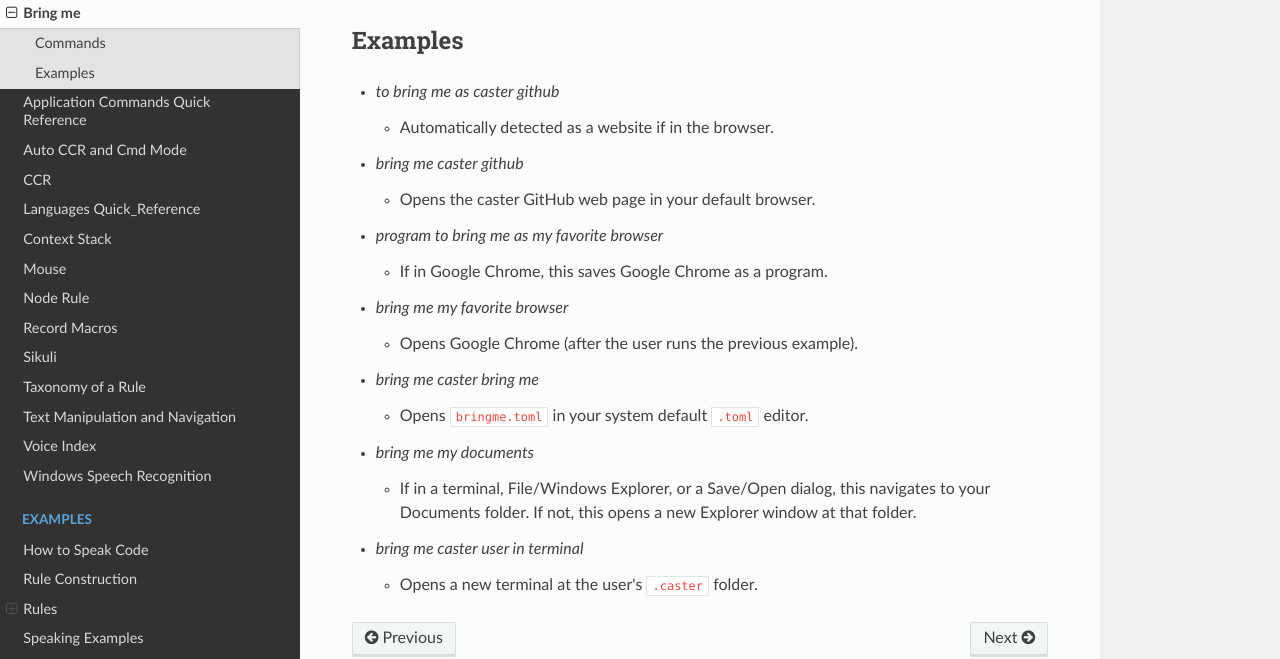
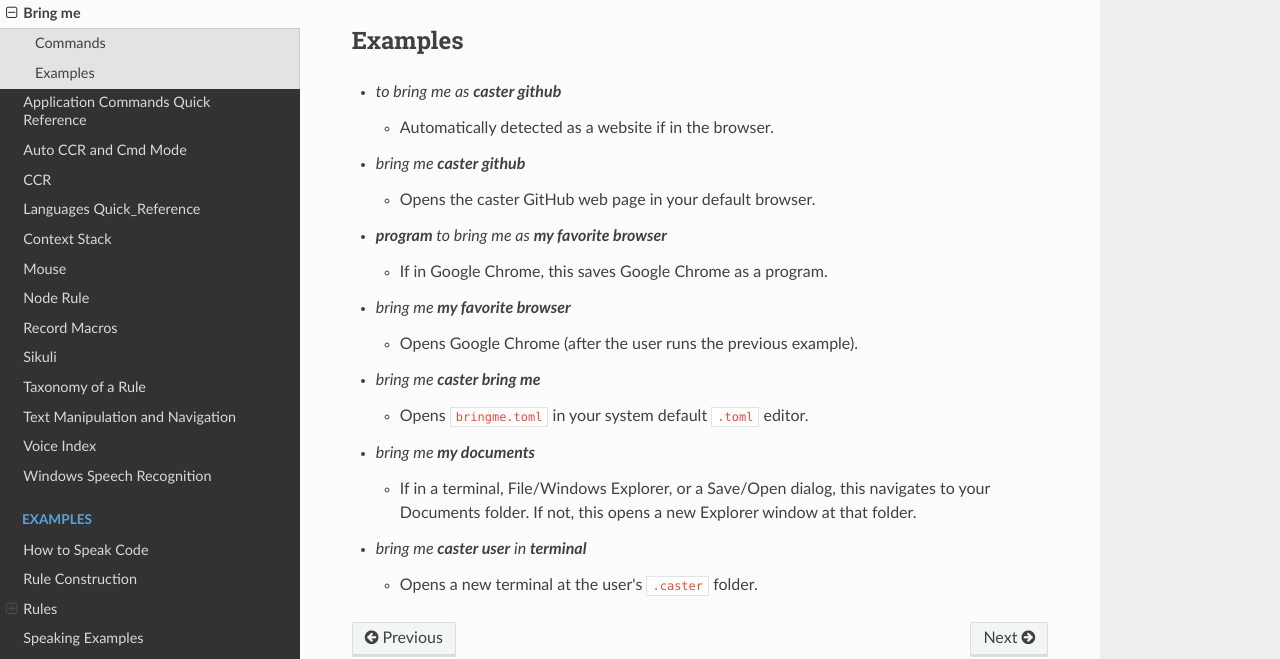
Before and after one commit to dictation-toolbox/Caster, an MkDocs documentation site: the page built from docs/readthedocs/Bringme.md, in a window 1280 px wide and 900 px high, scrolled down 690 px. Shown: the part 176-835 px from the top of the window. Built offline with MkDocs 1.6.1, drawn with Linux system fonts in a browser that asks for light colours; nearby versions of some CDN libraries; comment, search, counter and statistics services are not loaded.

```diff
--- a/docs/readthedocs/Bringme.md
+++ b/docs/readthedocs/Bringme.md
@@ -18,17 +18,17 @@ _Bring me_ is a set of commands that allow the user to quickly invoke an item fr
 
 ## Examples
 
-- _to bring me as caster github_
+- _to bring me as **caster github**_
     - Automatically detected as a website if in the browser.
-- _bring me caster github_
+- _bring me **caster github**_
     - Opens the caster GitHub web page in your default browser.
-- _program to bring me as my favorite browser_
+- _**program** to bring me as **my favorite browser**_
     - If in Google Chrome, this saves Google Chrome as a program.
-- _bring me my favorite browser_
+- _bring me **my favorite browser**_
     - Opens Google Chrome (after the user runs the previous example).
-- _bring me caster bring me_
+- _bring me **caster bring me**_
     - Opens `bringme.toml` in your system default `.toml` editor.
-- _bring me my documents_
+- _bring me **my documents**_
     - If in a terminal, File/Windows Explorer, or a Save/Open dialog, this navigates to your Documents folder. If not, this opens a new Explorer window at that folder.
-- _bring me caster user in terminal_
+- _bring me **caster user** in **terminal**_
     - Opens a new terminal at the user's `.caster` folder.
```
